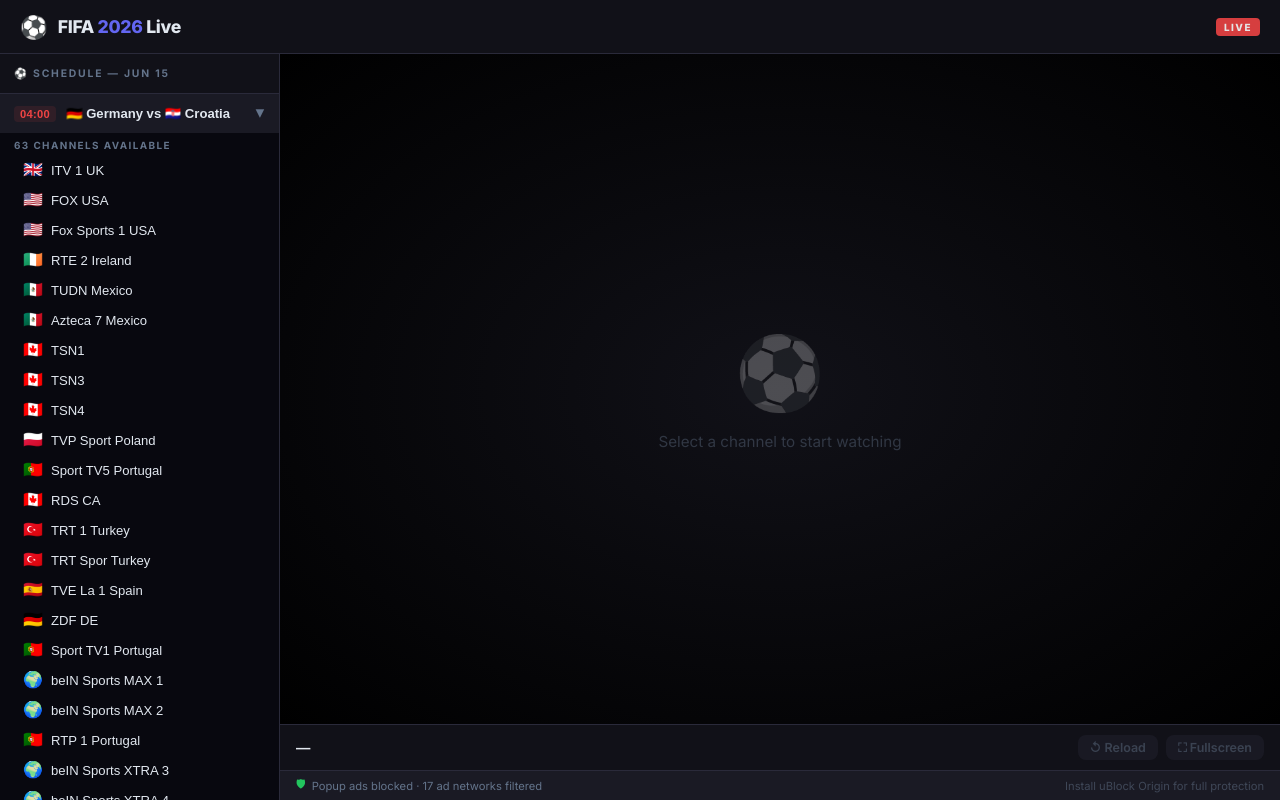
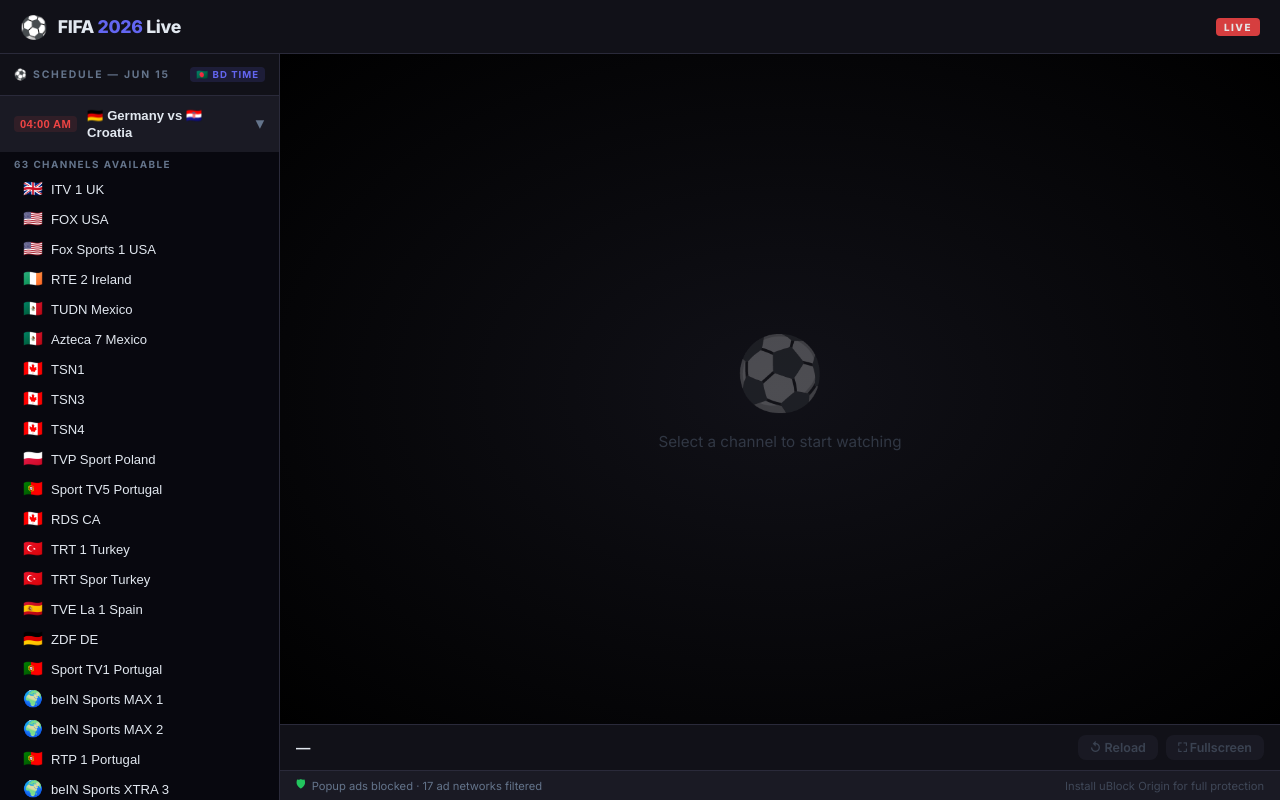
Before and after one commit to zehadkhan/fifa-2026, a React (Vite) app: page / in a window 1280 px wide. Built offline with nearby package versions, Linux system fonts and the light colour scheme.

Commit message:
Set all match times to Bangladesh Standard Time (UTC+6)
Shows BD Time badge in schedule header. Times confirmed:
Germany/Croatia 04:00 AM, Italy/Uruguay 06:00 AM,
Netherlands/Canada 06:00 AM, Belgium/Mexico 08:00 AM.

```diff
--- a/src/channels.js
+++ b/src/channels.js
@@ -79,32 +79,33 @@
   602,801,802,619,621,142,143,936,356,359,845,203,204,
 ];
 
+// All times are Bangladesh Standard Time (BST, UTC+6)
 export const matches = [
   {
     id: 1,
     teams: "🇩🇪 Germany vs 🇭🇷 Croatia",
-    time: "04:00",
+    time: "04:00 AM",
     date: "Jun 15",
     channelIds: ALL_CH,
   },
   {
     id: 2,
     teams: "🇮🇹 Italy vs 🇺🇾 Uruguay",
-    time: "06:00",
+    time: "06:00 AM",
     date: "Jun 15",
     channelIds: ALL_CH,
   },
   {
     id: 3,
     teams: "🇳🇱 Netherlands vs 🇨🇦 Canada",
-    time: "06:00",
+    time: "06:00 AM",
     date: "Jun 15",
     channelIds: ALL_CH,
   },
   {
     id: 4,
     teams: "🇧🇪 Belgium vs 🇲🇽 Mexico",
-    time: "08:00",
+    time: "08:00 AM",
     date: "Jun 15",
     channelIds: ALL_CH,
   },
--- a/src/components/Sidebar.jsx
+++ b/src/components/Sidebar.jsx
@@ -26,8 +26,19 @@
         color: 'var(--muted)',
         borderBottom: '1px solid var(--border)',
         flexShrink: 0,
+        display: 'flex',
+        alignItems: 'center',
+        justifyContent: 'space-between',
       }}>
-        ⚽ Schedule — Jun 15
+        <span>⚽ Schedule — Jun 15</span>
+        <span style={{
+          background: 'rgba(99,102,241,0.15)',
+          color: 'var(--accent)',
+          padding: '2px 6px',
+          borderRadius: 4,
+          fontSize: '0.6rem',
+          letterSpacing: '1px',
+        }}>🇧🇩 BD Time</span>
       </div>
 
       {/* Match list */}
```
